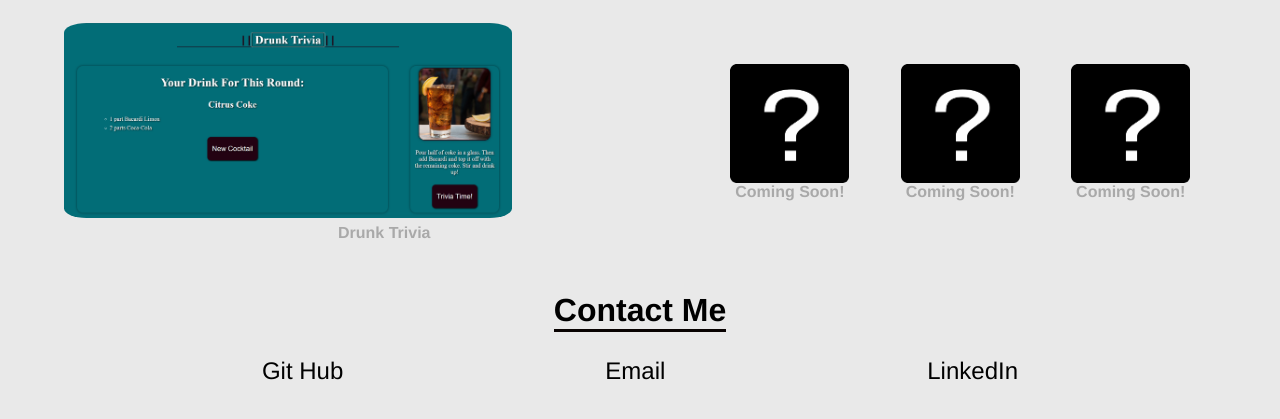
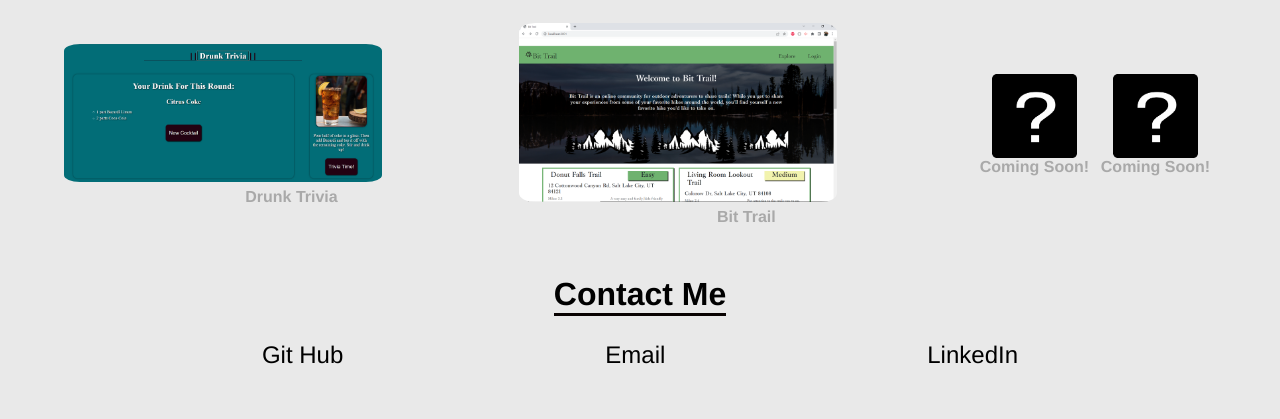
Before and after one commit to merrickwatts/Portfolio-Site, a plain HTML site: page index.html in a window 1280 px wide. Shown: the part 1229-1648 px from the top of the page. Drawn offline with Linux system fonts and the light colour scheme.

Commit message:
changes for project 2

```diff
--- a/index.html
+++ b/index.html
@@ -45,8 +45,8 @@
                     <h3>Drunk Trivia</h3>
                 </section>
                 <section>
-                    <img src="./assets/images/placeholder.jpg" alt="A placeholder soon to be replaced by yet another excellent project" />
-                    <h3>Coming Soon!</h3>
+                    <a href="https://github.com/CalebLawver/Bit-Trail"><img src="./assets/images/bit-trail-image.png" alt="A website to get you nice and drunk"/></a>
+                    <h3>Bit Trail</h3>
                 </section>
                 <section>
                     <img src="./assets/images/placeholder.jpg" alt="A placeholder soon to be replaced by yet another excellent project" />
```
